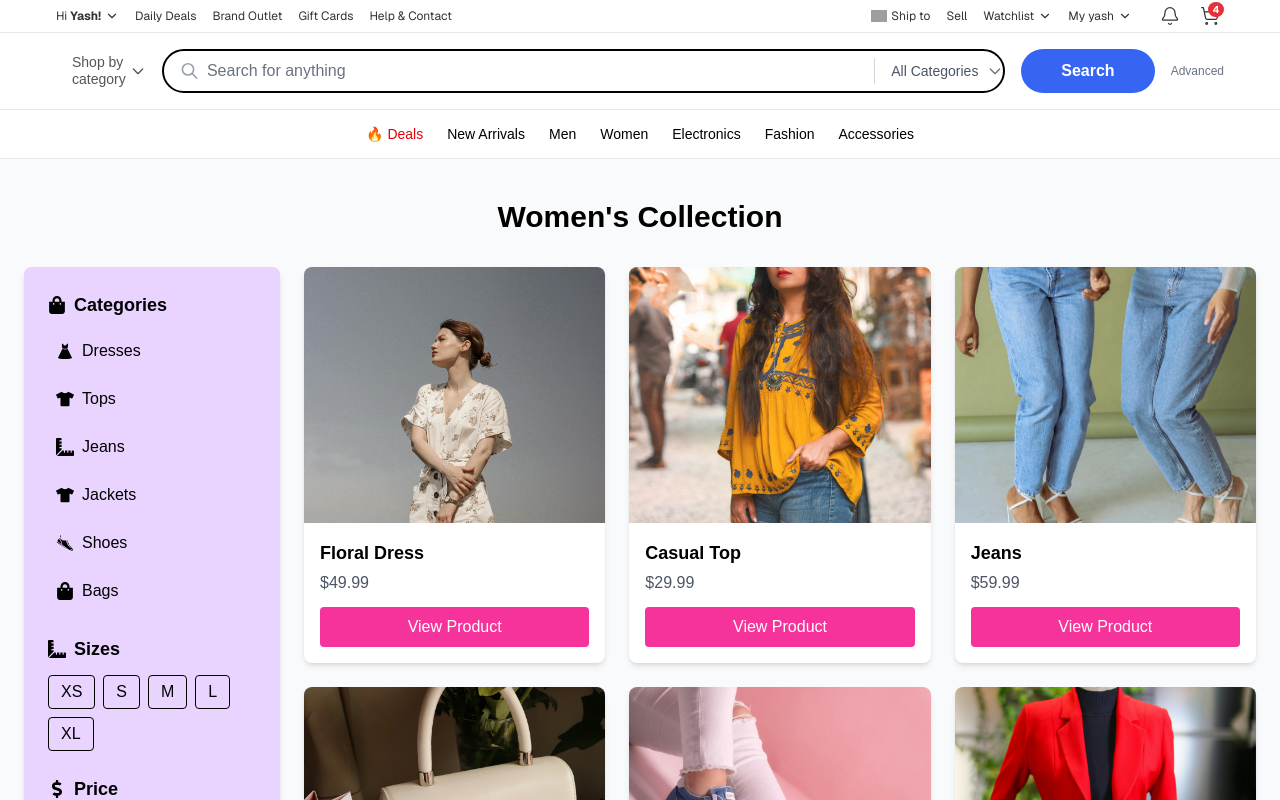
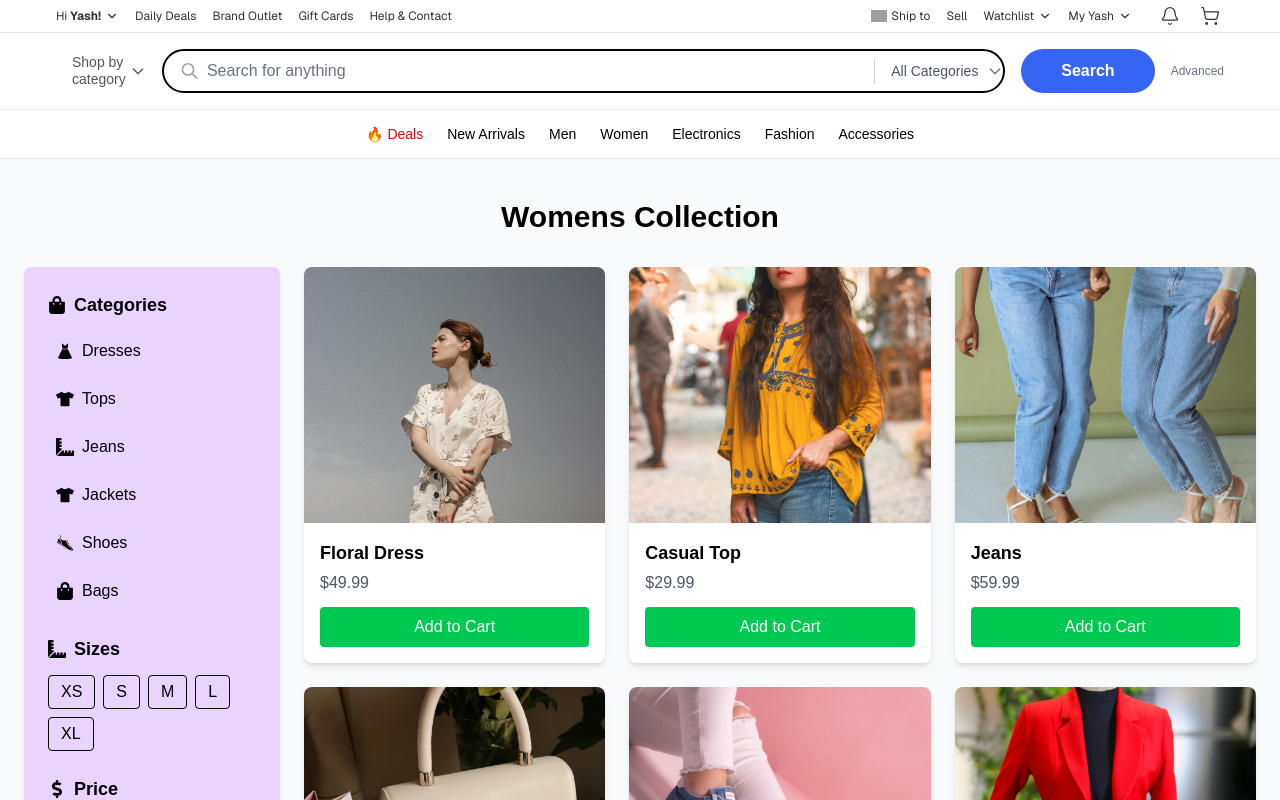
Before and after one commit to yasarahasini/Ecommerce-website, a Next.js app in the folder frontend/: page /women in a window 1280 px wide. Shown: the top 800 px of the page. Built offline with nearby package versions, Linux system fonts and the light colour scheme; grey boxes are pictures that could not be loaded.

Commit message:
update pages

```diff
--- /dev/null
+++ b/frontend/app/(user)/context/CartContext.tsx
@@ -0,0 +1,27 @@
+"use client";
+import React, { createContext, useState, useContext, ReactNode } from "react";
+
+interface CartContextType {
+  cartItems: number;
+  addToCart: () => void;
+}
+
+const CartContext = createContext<CartContextType | undefined>(undefined);
+
+export const CartProvider = ({ children }: { children: ReactNode }) => {
+  const [cartItems, setCartItems] = useState(0);
+
+  const addToCart = () => setCartItems((prev) => prev + 1);
+
+  return (
+    <CartContext.Provider value={{ cartItems, addToCart }}>
+      {children}
+    </CartContext.Provider>
+  );
+};
+
+export const useCart = () => {
+  const context = useContext(CartContext);
+  if (!context) throw new Error("useCart must be used within CartProvider");
+  return context;
+};
--- a/frontend/app/(user)/women/page.tsx
+++ b/frontend/app/(user)/women/page.tsx
@@ -1,8 +1,8 @@
 "use client";
 import Image from "next/image";
-import Link from "next/link";
 import { useState, useMemo } from "react";
 import WomenSidebar from "@/app/components/sidebar";
+import { useCart } from "../context/CartContext";
 
 interface Product {
   id: number;
@@ -26,20 +26,18 @@ export default function WomenPage() {
   const [selectedCategory, setSelectedCategory] = useState<string | null>(null);
   const [selectedSize, setSelectedSize] = useState<string | null>(null);
   const [selectedPrice, setSelectedPrice] = useState<string | null>(null);
+  const { addToCart } = useCart();
 
-  // Filter products based on sidebar selection
   const filteredProducts = useMemo(() => {
     return products.filter((p) => {
-      let matchesCategory = selectedCategory ? p.category === selectedCategory : true;
-      let matchesSize = selectedSize ? p.size.includes(selectedSize) : true;
+      const matchesCategory = selectedCategory ? p.category === selectedCategory : true;
+      const matchesSize = selectedSize ? p.size.includes(selectedSize) : true;
       let matchesPrice = true;
-
       if (selectedPrice) {
         if (selectedPrice === "Under $50") matchesPrice = p.price < 50;
         if (selectedPrice === "$50 - $100") matchesPrice = p.price >= 50 && p.price <= 100;
         if (selectedPrice === "$100 - $200") matchesPrice = p.price > 100 && p.price <= 200;
       }
-
       return matchesCategory && matchesSize && matchesPrice;
     });
   }, [selectedCategory, selectedSize, selectedPrice]);
@@ -47,10 +45,9 @@ export default function WomenPage() {
   return (
     <div className="bg-gray-50 text-black min-h-screen py-10">
       <div className="max-w-7xl mx-auto px-6">
-        <h1 className="text-3xl font-bold mb-8 text-center">Women's Collection</h1>
+        <h1 className="text-3xl font-bold mb-8 text-center">Womens Collection</h1>
+        <div className="flex flex-col lg:flex-row gap-6">
 
-        <div className="flex flex-col lg:flex-row gap-6">
-          {/* Sidebar */}
           <WomenSidebar
             selectedCategory={selectedCategory}
             setSelectedCategory={setSelectedCategory}
@@ -60,30 +57,22 @@ export default function WomenPage() {
             setSelectedPrice={setSelectedPrice}
           />
 
-          {/* Product Grid */}
+
           <div className="flex-1 grid grid-cols-1 sm:grid-cols-2 md:grid-cols-3 lg:grid-cols-3 gap-6">
             {filteredProducts.map((product) => (
-              <div
-                key={product.id}
-                className="bg-white shadow-md rounded-lg overflow-hidden hover:shadow-xl transition-shadow duration-300"
-              >
+              <div key={product.id} className="bg-white shadow-md rounded-lg overflow-hidden hover:shadow-xl transition-shadow duration-300">
                 <div className="relative h-64 w-full">
-                  <Image
-                    src={product.image}
-                    alt={product.name}
-                    fill
-                    className="object-cover"
-                  />
+                  <Image src={product.image} alt={product.name} fill className="object-cover" />
                 </div>
                 <div className="p-4">
                   <h2 className="text-lg font-semibold">{product.name}</h2>
                   <p className="text-gray-600 mt-1">${product.price.toFixed(2)}</p>
-                  <Link
-                    href={`/product/${product.id}`}
-                    className="mt-3 inline-block w-full text-center bg-pink-500 text-white py-2 rounded hover:bg-pink-600 transition"
+                  <button
+                    onClick={addToCart}
+                    className="mt-3 w-full text-center bg-green-500 text-white py-2 rounded hover:bg-green-600 transition"
                   >
-                    View Product
-                  </Link>
+                    Add to Cart
+                  </button>
                 </div>
               </div>
             ))}
--- a/frontend/app/components/nav.tsx
+++ b/frontend/app/components/nav.tsx
@@ -1,12 +1,14 @@
 "use client";
-import React from 'react';
-import { ShoppingCart, Bell, ChevronDown } from 'lucide-react';
-import Link from 'next/link';
+import React from "react";
+import { ShoppingCart, Bell, ChevronDown } from "lucide-react";
+import Link from "next/link";
+import { useCart } from "@/app/(user)/context/CartContext";
 
 const Navbar: React.FC = () => {
+  const { cartItems } = useCart();
+
   return (
     <nav className="w-full bg-white border-b border-gray-200 text-[12px] text-[#333] font-sans">
-
       <div className="max-w-[1200px] mx-auto px-4 h-8 flex items-center justify-between">
 
 
@@ -20,7 +22,6 @@ const Navbar: React.FC = () => {
           <a href="#" className="hover:underline">Gift Cards</a>
           <a href="#" className="hover:underline">Help & Contact</a>
         </div>
-
 
         <div className="flex items-center space-x-4">
           <div className="flex items-center cursor-pointer hover:underline">
@@ -37,7 +38,7 @@ const Navbar: React.FC = () => {
             <ChevronDown size={14} className="ml-1" />
           </div>
           <div className="flex items-center cursor-pointer hover:underline">
-            <span>My yash</span>
+            <span>My Yash</span>
             <ChevronDown size={14} className="ml-1" />
           </div>
 
@@ -47,10 +48,11 @@ const Navbar: React.FC = () => {
             </button>
             <button className="relative p-1 hover:bg-gray-100 rounded-full transition-colors">
               <ShoppingCart size={20} strokeWidth={1.5} />
-
-              <span className="absolute top-0 right-0 bg-[#e53238] text-white text-[10px] font-bold px-1 rounded-full min-w-[16px] text-center">
-                4
-              </span>
+              {cartItems > 0 && (
+                <span className="absolute top-0 right-0 bg-[#e53238] text-white text-[10px] font-bold px-1 rounded-full min-w-[16px] text-center">
+                  {cartItems}
+                </span>
+              )}
             </button>
           </div>
         </div>
--- a/frontend/app/components/sidebar.tsx
+++ b/frontend/app/components/sidebar.tsx
@@ -33,7 +33,7 @@ export default function WomenSidebar({
 }: WomenSidebarProps) {
   return (
     <div className="w-64 bg-purple-200 p-6 rounded-lg shadow-md space-y-6">
-      {/* Categories */}
+
       <div>
         <h3 className="text-lg font-semibold mb-3 flex items-center gap-2">
           <FaShoppingBag /> Categories
@@ -58,7 +58,7 @@ export default function WomenSidebar({
         </ul>
       </div>
 
-      {/* Sizes */}
+
       <div>
         <h3 className="text-lg font-semibold mb-3 flex items-center gap-2">
           <FaRulerCombined /> Sizes
@@ -80,7 +80,7 @@ export default function WomenSidebar({
         </ul>
       </div>
 
-      {/* Price */}
+
       <div>
         <h3 className="text-lg font-semibold mb-3 flex items-center gap-2">
           <FaDollarSign /> Price
--- a/frontend/app/layout.tsx
+++ b/frontend/app/layout.tsx
@@ -5,6 +5,7 @@ import Navbar from "./components/nav";
 import Header from "./components/header";
 import SubNav from "./components/subnav";
 import Footer from "./components/footer";
+import { CartProvider } from "./(user)/context/CartContext";
 
 const geistSans = Geist({
   variable: "--font-geist-sans",
@@ -30,16 +31,15 @@ export default function RootLayout({
     <html lang="en">
       <body className={`${geistSans.variable} ${geistMono.variable} antialiased`}>
 
-        <Navbar />
-
-
-        <Header />
-
-       <SubNav/>
-        <main>
-          {children}
-          <Footer/>
-        </main>
+        <CartProvider>
+          <Navbar />
+          <Header />
+          <SubNav />
+          <main>
+            {children}
+          </main>
+          <Footer />
+        </CartProvider>
       </body>
     </html>
   );
```
